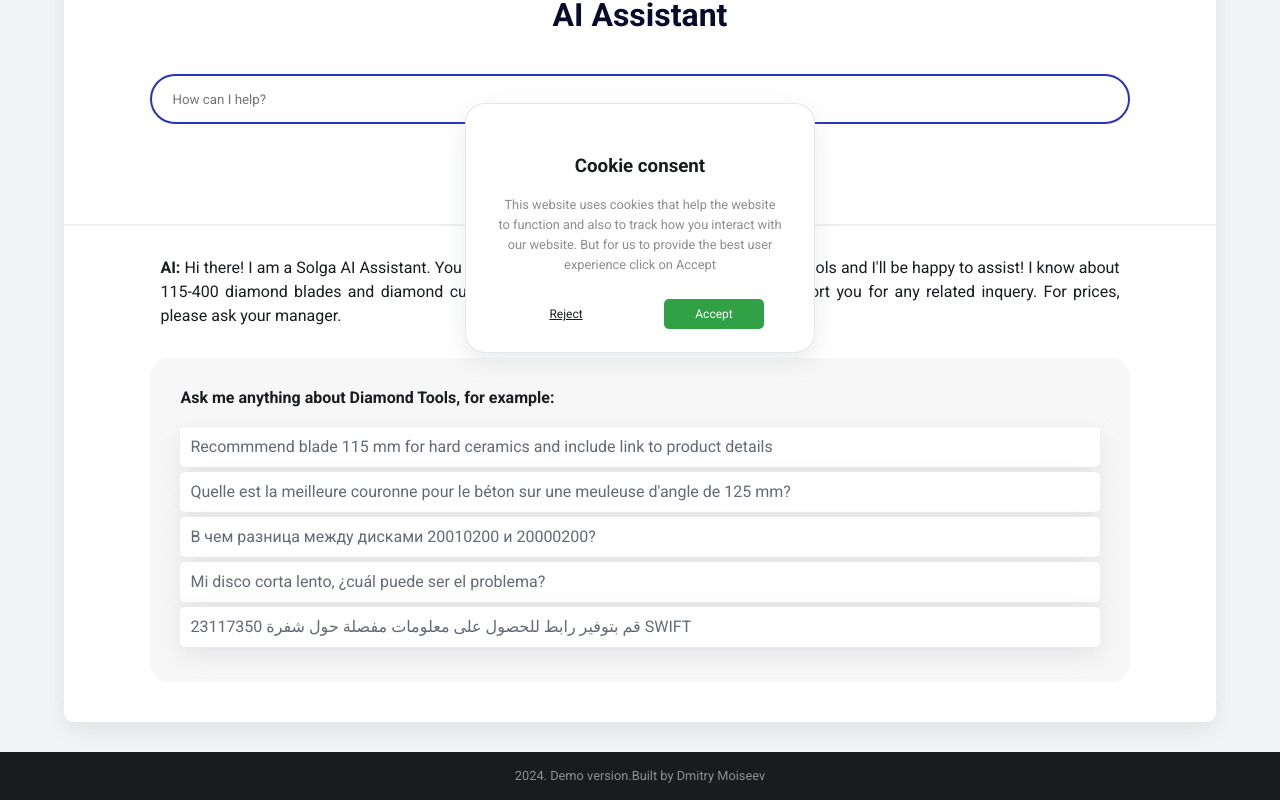
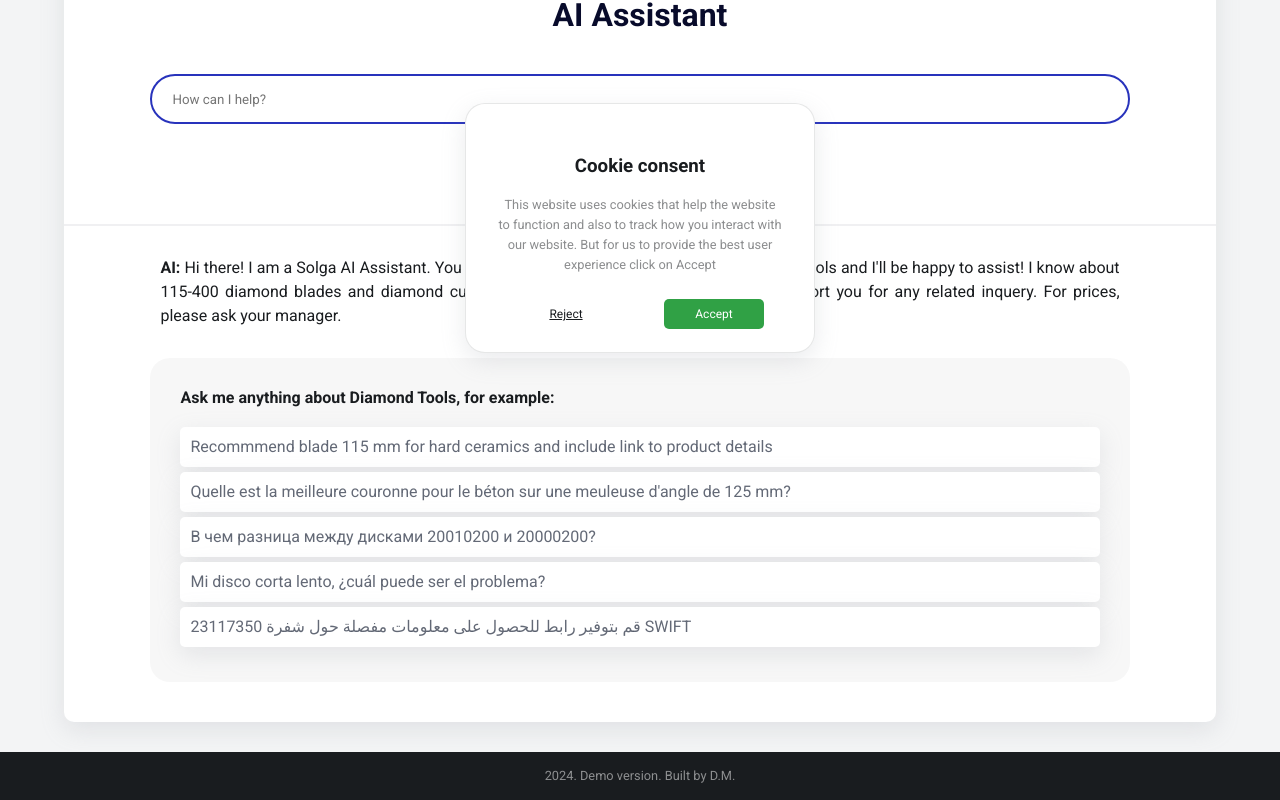
Before and after one commit to dmoiseev22/PartnerHub, a React (Vite) app: page /ai in a window 1280 px wide. Shown: the part 172-972 px from the top of the page. Built offline with nearby package versions, Linux system fonts and the light colour scheme; no server answers; the database is empty.

Commit message:
footer update

```diff
--- a/src/components/layout-components/Footer.jsx
+++ b/src/components/layout-components/Footer.jsx
@@ -28,8 +28,7 @@
 
             <ChatButton />
 
-            <p className="footer-text">2024. Demo version.</p>
-            <p className="footer-text">Built by Dmitry Moiseev</p>
+            <p className="footer-text">2024. Demo version. Built by D.M.</p>
 
             {!cookiesConsentAccepted && isModalOpen ? <Modal closeModal={closeModal}/> : null}
 
```
